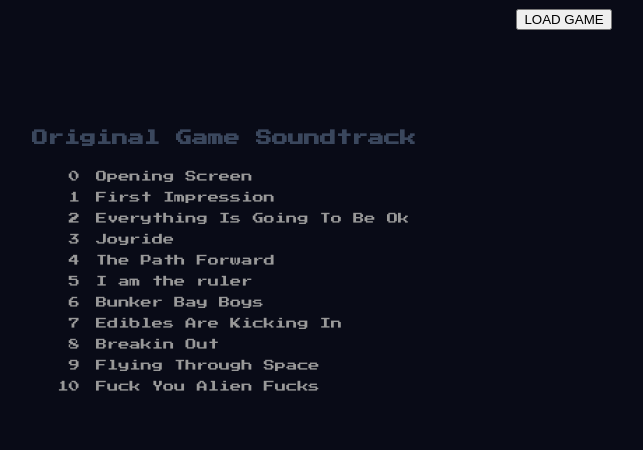
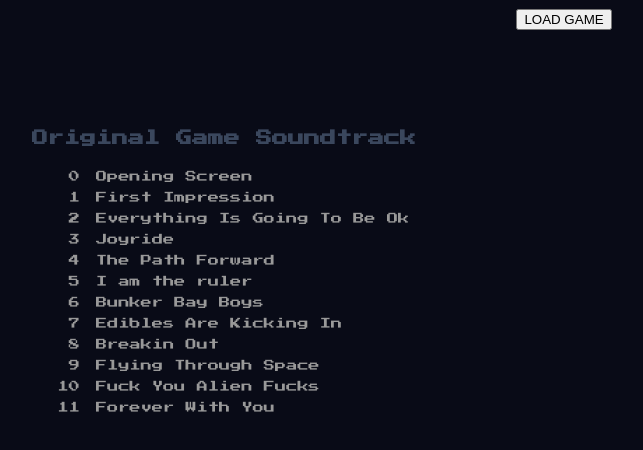
Before and after one commit to sixarata/sixarata-teaser, a Svelte app: page / in a window 1280 px wide. Shown: the top 450 px of the page, without its empty margins (76-719 px from the left). Built offline with nearby package versions, Linux system fonts and the light colour scheme.

Commit message:
added track 11

```diff
--- a/src/App.svelte
+++ b/src/App.svelte
@@ -18,6 +18,7 @@
     {active: false, trackNo: 8, title: 'Breakin Out', url: '/soundtrack/Breakin-Out.mod'},
     {active: false, trackNo: 9, title: 'Flying Through Space', url: '/soundtrack/Flying-Through-Space.mod'},
     {active: false, trackNo: 10, title: 'Fuck You Alien Fucks', url: '/soundtrack/Fuck-You-Alien-Fucks.xm'},
+    {active: false, trackNo: 11, title: 'Forever With You', url: '/soundtrack/forever-in-this-moment-with-you.xm'},
   ];
 </script>
 
```
Also changed, not shown: 1 other file (tests, documents, lock files or other folders).
